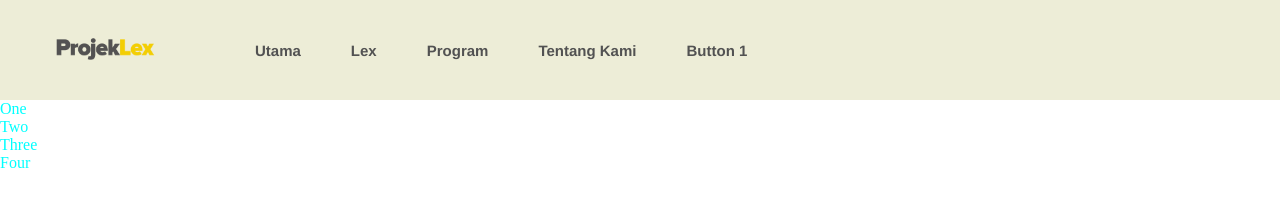
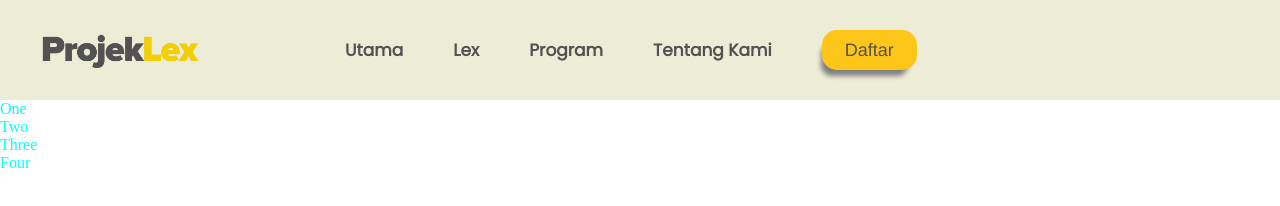
Before and after one commit to panjang007/ProjekLex, a plain HTML site: page home.html in a window 1280 px wide. Drawn offline with Linux system fonts and the light colour scheme.

Commit message:
updated navbar

```diff
--- a/home.html
+++ b/home.html
@@ -6,18 +6,19 @@
         <title>ProjekLex</title>
         <link rel="icon" type="image/x-icon" href="/asset/round_logo.jpg">
         <link rel="stylesheet" href="/src/general.css">
+        <link href='https://fonts.googleapis.com/css?family=Poppins' rel='stylesheet'>
     </head>
     <body>
         <div class="container">
             <div class="navbar">
-                <div class="nav-items">
+                <div class="nav-items-logo">
                     <img src="/asset/title.png" alt="logo-ProjekLex" class="nav-logo">
                 </div>
                 <div class="nav-items">Utama</div>
                 <div class="nav-items">Lex</div>
                 <div class="nav-items">Program</div>
                 <div class="nav-items">Tentang Kami</div>
-                <div class="nav-items">Button 1</div>
+                <div class="nav-items"><button class="button-register">Daftar</button></div>
             </div>
             <div class="item-1">One</div>
             <div class="item-2">Two</div>
--- a/src/general.css
+++ b/src/general.css
@@ -5,7 +5,7 @@
     color: aqua;
 }
 
-body, nav {
+body {
     margin: 0;
     padding: 0;
 }
@@ -18,21 +18,33 @@ body, nav {
     background-color: #EDEDD7;
 }
 
+.nav-items-logo {
+    width: 25%;
+}
+
 .nav-items {
     padding: 25px;
-    font-family: Helvetica, Arial, sans-serif;
-    font-size: 15px;
-    font-weight: bold;
+    font-family: 'Poppins';
+    font-size: 17px;
+    font-weight:900;
     color: #525252;
 }
 
 .nav-logo {
-    height: 100px;
-    width: 100px;
-    padding-left: 30px;
-    padding-right: 50px;
+    max-width: 50%;
+    padding-left: 40px;
+    padding-right: 0px;
+    padding-top: 7px;
 }
 
-.item-1 {
-
+.button-register {
+    font-family: Helvetica, Arial, sans-serif;
+    font-size: 18px;
+    background-color: #FFC61A;
+    border: 0;
+    border-radius: 15px;
+    height: 40px;
+    width: 95px;
+    color: #525252;
+    box-shadow: -5px 10px 5px -4px grey;
 }
```
